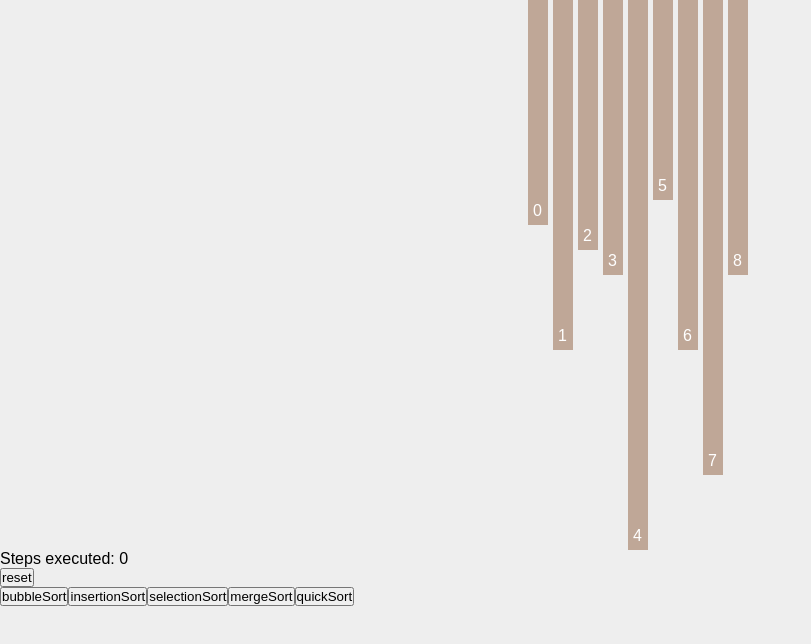
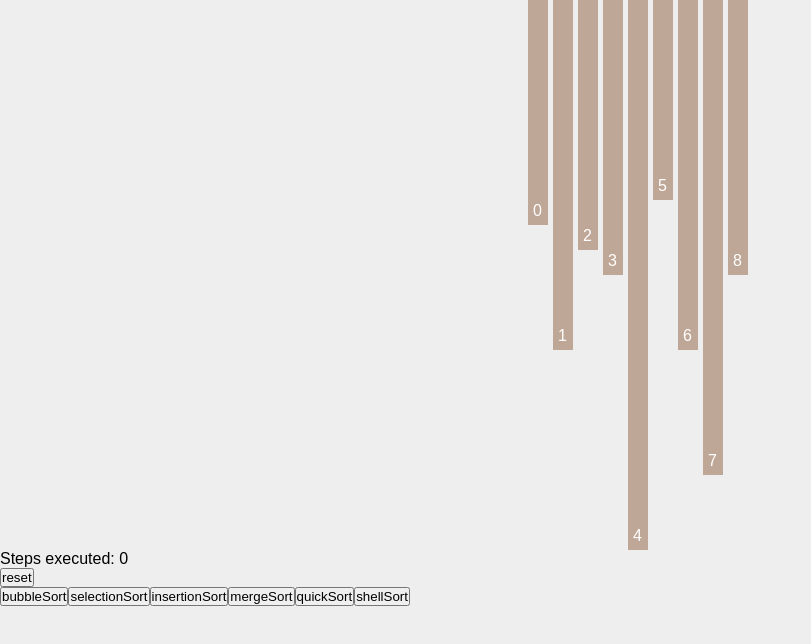
Before and after one commit to Suraj-Gov/sorter, a React (Create React App) app: page / in a window 1280 px wide. Shown: the top 644 px of the page, without its empty margins (0-811 px from the left). Built offline with nearby package versions, Linux system fonts and the light colour scheme.

Commit message:
updated react and reactdom

```diff
--- a/package.json
+++ b/package.json
@@ -9,8 +9,8 @@
     "@types/animejs": "^3.1.2",
     "@types/styled-components": "^5.1.7",
     "animejs": "^3.2.1",
-    "react": "^17.0.1",
-    "react-dom": "^17.0.1",
+    "react": "^17.0.2",
+    "react-dom": "^17.0.2",
     "react-scripts": "4.0.3",
     "styled-components": "^5.2.1",
     "typescript": "^4.2.3",
--- a/src/App.tsx
+++ b/src/App.tsx
@@ -321,6 +321,10 @@ const App: React.FC<props> = () => {
     quickSort(inputArr, 0, inputArr.length - 1);
   };
 
+  const shellSort = () => {
+    console.log("hello");
+  };
+
   return (
     <div>
       <SortContainer
@@ -335,10 +339,11 @@ const App: React.FC<props> = () => {
       <div style={{ display: "flex" }}>
         {[
           { name: "bubbleSort", fn: bubbleSort },
+          { name: "selectionSort", fn: selectionSort },
           { name: "insertionSort", fn: insertionSort },
-          { name: "selectionSort", fn: selectionSort },
           { name: "mergeSort", fn: mergeSort },
           { name: "quickSort", fn: quickSort },
+          { name: "shellSort", fn: shellSort },
         ].map((sorter) => (
           <button
             key={sorter.name}
```
Also changed, not shown: 1 other file (tests, documents, lock files or other folders).
